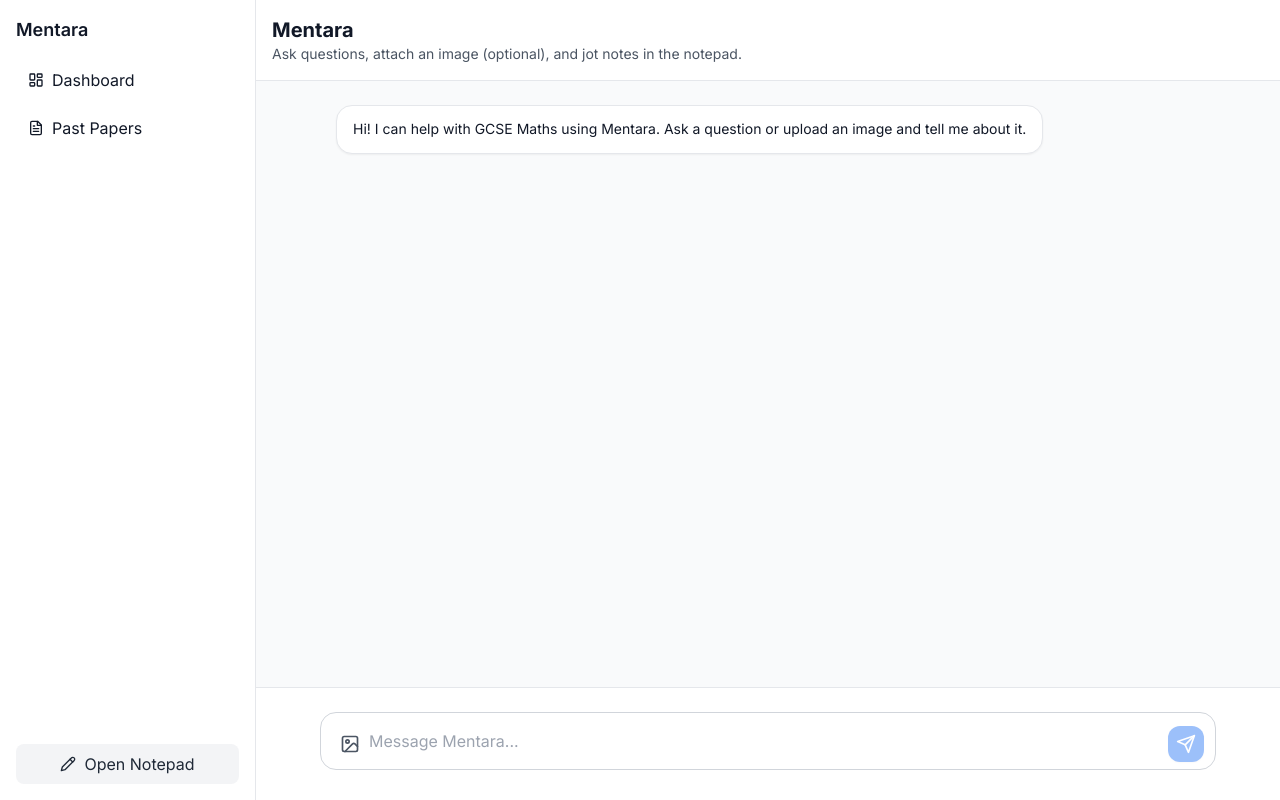
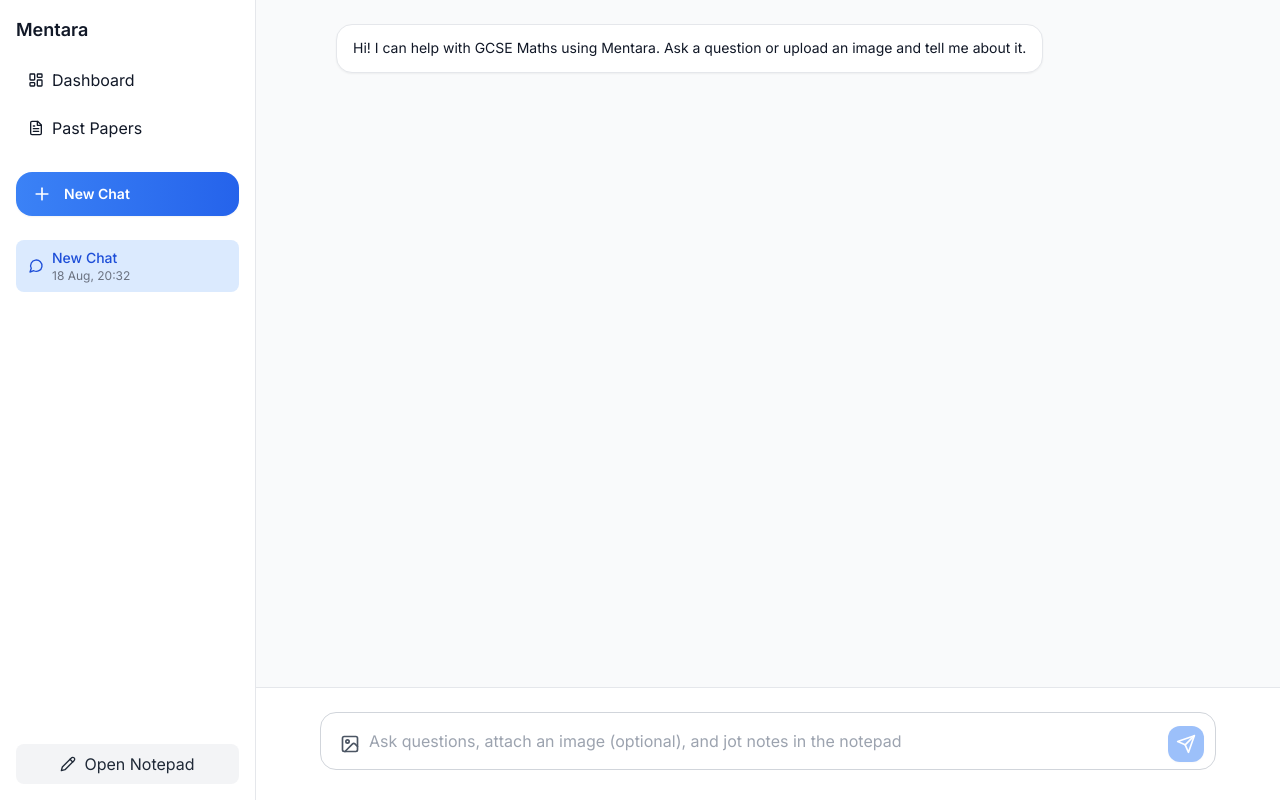
Before and after one commit to jack33wong/tutor, a Next.js app: page / in a window 1280 px wide. Built offline with nearby package versions, Linux system fonts and the light colour scheme.

Commit message:
Update UI layout: move navigation menu above new chat button, align menu positioning across all pages, and fix new chat button design to match Gemini style

```diff
--- a/app/dashboard/page.tsx
+++ b/app/dashboard/page.tsx
@@ -32,7 +32,9 @@
         {/* Sidebar */}
         <aside className="w-64 bg-white border-r border-gray-200 p-4 hidden md:flex md:flex-col">
           <h2 className="text-lg font-semibold text-gray-900 mb-4">Dashboard</h2>
-          <nav className="space-y-2">
+
+          {/* Navigation */}
+          <nav className="space-y-2 mb-6">
             <button
               onClick={() => router.push('/')}
               className="w-full flex items-center space-x-2 px-3 py-2 rounded-lg hover:bg-gray-100"
@@ -48,7 +50,6 @@
               <FileText className="w-4 h-4" />
               <span>Past Papers</span>
             </button>
-
           </nav>
 
           {/* User Info */}
@@ -67,11 +68,6 @@
 
         {/* Main Content */}
         <main className="flex-1 flex flex-col">
-          <header className="bg-white border-b border-gray-200 p-4">
-            <h1 className="text-xl font-bold text-gray-900">Dashboard</h1>
-            <p className="text-sm text-gray-600">Welcome back! Let's continue your learning journey.</p>
-          </header>
-
           <div className="flex-1 flex">
             <div className="flex-1 overflow-y-auto p-4">
               {/* Progress Overview */}
--- a/app/page.tsx
+++ b/app/page.tsx
@@ -1,23 +1,79 @@
 "use client";
 
-import { useRef, useState } from 'react';
-import { LayoutDashboard, Pencil, Send, Image as ImageIcon, FileText } from 'lucide-react';
+import { useRef, useState, useEffect } from 'react';
+import { LayoutDashboard, Pencil, Send, Image as ImageIcon, FileText, Plus, MessageCircle, Trash2 } from 'lucide-react';
 import DrawingPad from '@/components/DrawingPad';
 import MarkdownMessage from '@/components/MarkdownMessage';
 import { useRouter } from 'next/navigation';
 
 type ChatItem = { role: 'user' | 'assistant'; content: string };
+type ChatSession = {
+	id: string;
+	title: string;
+	messages: ChatItem[];
+	timestamp: Date;
+};
 
 export default function ChatHome() {
 	const router = useRouter();
-	const [messages, setMessages] = useState<ChatItem[]>([
-		        { role: 'assistant', content: 'Hi! I can help with GCSE Maths using Mentara. Ask a question or upload an image and tell me about it.' },
+	const [chatSessions, setChatSessions] = useState<ChatSession[]>([
+		{
+			id: '1',
+			title: 'New Chat',
+			messages: [{ role: 'assistant', content: 'Hi! I can help with GCSE Maths using Mentara. Ask a question or upload an image and tell me about it.' }],
+			timestamp: new Date()
+		}
 	]);
+	const [currentSessionId, setCurrentSessionId] = useState<string>('1');
 	const [input, setInput] = useState('');
 	const [uploadName, setUploadName] = useState<string | null>(null);
 	const [showNotepad, setShowNotepad] = useState(false);
 	const [isSending, setIsSending] = useState(false);
 	const fileRef = useRef<HTMLInputElement | null>(null);
+
+	// Get current session
+	const currentSession = chatSessions.find(session => session.id === currentSessionId);
+	const messages = currentSession?.messages || [];
+
+	// Create new chat session
+	const createNewChat = () => {
+		const newSession: ChatSession = {
+			id: Date.now().toString(),
+			title: 'New Chat',
+			messages: [{ role: 'assistant', content: 'Hi! I can help with GCSE Maths using Mentara. Ask a question or upload an image and tell me about it.' }],
+			timestamp: new Date()
+		};
+		setChatSessions(prev => [newSession, ...prev]);
+		setCurrentSessionId(newSession.id);
+		setInput('');
+		setUploadName(null);
+	};
+
+	// Switch to a different chat session
+	const switchToSession = (sessionId: string) => {
+		setCurrentSessionId(sessionId);
+		setInput('');
+		setUploadName(null);
+	};
+
+	// Delete a chat session
+	const deleteSession = (sessionId: string) => {
+		if (chatSessions.length === 1) return; // Don't delete the last session
+		setChatSessions(prev => prev.filter(session => session.id !== sessionId));
+		if (currentSessionId === sessionId) {
+			const remainingSessions = chatSessions.filter(session => session.id !== sessionId);
+			setCurrentSessionId(remainingSessions[0].id);
+		}
+	};
+
+	// Update session title based on first user message
+	const updateSessionTitle = (sessionId: string, firstUserMessage: string) => {
+		setChatSessions(prev => prev.map(session =>
+			session.id === sessionId
+				? { ...session, title: firstUserMessage.slice(0, 30) + (firstUserMessage.length > 30 ? '...' : '') }
+				: session
+		));
+	};
 
 	const send = async () => {
 		console.log('Send function called');
@@ -31,7 +87,19 @@
 		console.log('Setting isSending to true');
 		const userMsg: ChatItem = { role: 'user', content: text + (uploadName ? `\n(Attached: ${uploadName})` : '') };
 		console.log('User message:', userMsg);
-		setMessages(prev => [...prev, userMsg]);
+
+		// Update messages in current session
+		setChatSessions(prev => prev.map(session =>
+			session.id === currentSessionId
+				? { ...session, messages: [...session.messages, userMsg] }
+				: session
+		));
+
+		// Update session title if this is the first user message
+		if (currentSession && currentSession.messages.length === 1) {
+			updateSessionTitle(currentSessionId, text);
+		}
+
 		setInput('');
 		try {
 			console.log('Making API request to /api/chat');
@@ -45,23 +113,58 @@
 			console.log('API response data:', data);
 			const reply = data?.reply || 'Sorry, I could not respond right now.';
 			console.log('Setting assistant message:', reply);
-			setMessages(prev => [...prev, { role: 'assistant', content: reply }]);
+
+			// Add assistant reply to current session
+			setChatSessions(prev => prev.map(session =>
+				session.id === currentSessionId
+					? { ...session, messages: [...session.messages, { role: 'assistant', content: reply }] }
+					: session
+			));
 		} catch (e) {
 			console.error('Error in send function:', e);
-			setMessages(prev => [...prev, { role: 'assistant', content: 'Network error. Please try again.' }]);
+			setChatSessions(prev => prev.map(session =>
+				session.id === currentSessionId
+					? { ...session, messages: [...session.messages, { role: 'assistant', content: 'Network error. Please try again.' }] }
+					: session
+			));
 		} finally {
 			console.log('Setting isSending to false');
 			setIsSending(false);
 		}
 	};
 
+	// Save chat sessions to localStorage
+	useEffect(() => {
+		localStorage.setItem('chatSessions', JSON.stringify(chatSessions));
+	}, [chatSessions]);
+
+	// Load chat sessions from localStorage on mount
+	useEffect(() => {
+		const saved = localStorage.getItem('chatSessions');
+		if (saved) {
+			try {
+				const parsed = JSON.parse(saved);
+				// Convert timestamp strings back to Date objects
+				const sessionsWithDates = parsed.map((session: any) => ({
+					...session,
+					timestamp: new Date(session.timestamp)
+				}));
+				setChatSessions(sessionsWithDates);
+			} catch (e) {
+				console.error('Error loading chat sessions:', e);
+			}
+		}
+	}, []);
+
 	return (
 		<div className="min-h-screen bg-gray-50">
 			<div className="flex h-screen">
 				{/* Sidebar */}
 				<aside className="w-64 bg-white border-r border-gray-200 p-4 hidden md:flex md:flex-col">
-					                <h2 className="text-lg font-semibold text-gray-900 mb-4">Mentara</h2>
-					<nav className="space-y-2">
+					<h2 className="text-lg font-semibold text-gray-900 mb-4">Mentara</h2>
+
+					{/* Navigation */}
+					<nav className="space-y-2 mb-6">
 						<button
 							onClick={() => router.push('/dashboard')}
 							className="w-full flex items-center space-x-2 px-3 py-2 rounded-lg hover:bg-gray-100"
@@ -78,8 +181,58 @@
 						</button>
 					</nav>
 
+					{/* New Chat Button */}
+					<button
+						onClick={createNewChat}
+						className="w-full flex items-center justify-start space-x-3 px-4 py-3 rounded-2xl bg-gradient-to-r from-blue-500 to-blue-600 hover:from-blue-600 hover:to-blue-700 text-white font-medium shadow-sm hover:shadow-md transition-all duration-200 mb-6"
+					>
+						<Plus className="w-5 h-5 flex-shrink-0" />
+						<span className="text-sm font-semibold">New Chat</span>
+					</button>
+
+					{/* Chat History */}
+					<div className="flex-1 overflow-y-auto">
+						<div className="space-y-1">
+							{chatSessions.map((session) => (
+								<div
+									key={session.id}
+									className={`group relative flex items-center space-x-2 px-3 py-2 rounded-lg cursor-pointer transition-colors ${
+										currentSessionId === session.id
+											? 'bg-primary-100 text-primary-700'
+											: 'hover:bg-gray-100 text-gray-700'
+									}`}
+									onClick={() => switchToSession(session.id)}
+								>
+									<MessageCircle className="w-4 h-4 flex-shrink-0" />
+									<div className="flex-1 min-w-0">
+										<p className="text-sm font-medium truncate">{session.title}</p>
+										<p className="text-xs text-gray-500 truncate">
+											{session.timestamp.toLocaleDateString('en-GB', {
+												day: 'numeric',
+												month: 'short',
+												hour: '2-digit',
+												minute: '2-digit'
+											})}
+										</p>
+									</div>
+									{chatSessions.length > 1 && (
+										<button
+											onClick={(e) => {
+												e.stopPropagation();
+												deleteSession(session.id);
+											}}
+											className="opacity-0 group-hover:opacity-100 p-1 hover:bg-red-100 rounded transition-all"
+										>
+											<Trash2 className="w-3 h-3 text-red-500" />
+										</button>
+									)}
+								</div>
+							))}
+						</div>
+					</div>
+
 					{/* Notepad Section */}
-					<div className="mt-auto space-y-4">
+					<div className="mt-4 space-y-4">
 						<button
 							onClick={() => setShowNotepad(v => !v)}
 							className="w-full flex items-center justify-center space-x-2 px-3 py-2 rounded-lg bg-gray-100 hover:bg-gray-200 text-gray-800"
@@ -97,11 +250,6 @@
 
 				{/* Chat Area */}
 				<main className="flex-1 flex flex-col">
-					<header className="bg-white border-b border-gray-200 p-4">
-						                <h1 className="text-xl font-bold text-gray-900">Mentara</h1>
-						<p className="text-sm text-gray-600">Ask questions, attach an image (optional), and jot notes in the notepad.</p>
-					</header>
-
 					{/* Centered Conversation Area */}
 					<div className="flex-1 overflow-y-auto">
 						<div className="max-w-4xl mx-auto px-4 py-6">
@@ -162,7 +310,7 @@
 										}
 									}}
 									rows={1}
-									placeholder={uploadName ? `Message (attached: ${uploadName})` : 'Message Mentara...'}
+									placeholder="Ask questions, attach an image (optional), and jot notes in the notepad"
 									className="w-full px-12 py-4 border border-gray-300 rounded-2xl focus:ring-2 focus:ring-primary-500 focus:border-primary-500 resize-none bg-white"
 								/>
 
--- a/app/past-papers/page.tsx
+++ b/app/past-papers/page.tsx
@@ -83,7 +83,9 @@
         {/* Sidebar */}
         <aside className="w-64 bg-white border-r border-gray-200 p-4 hidden md:flex md:flex-col">
           <h2 className="text-lg font-semibold text-gray-900 mb-4">Past Papers</h2>
-          <nav className="space-y-2">
+
+          {/* Navigation */}
+          <nav className="space-y-2 mb-6">
             <button
               onClick={() => router.push('/')}
               className="w-full flex items-center space-x-2 px-3 py-2 rounded-lg hover:bg-gray-100"
@@ -116,14 +118,9 @@
 
         {/* Main Content */}
         <main className="flex-1 flex flex-col">
-          <header className="bg-white border-b border-gray-200 p-4">
-            <h1 className="text-xl font-bold text-gray-900">Past Papers</h1>
-                            <p className="text-sm text-gray-600">Practice with authentic GCSE Maths exam papers using Mentara</p>
-          </header>
-
-                    <div className="flex-1 overflow-y-auto p-4">
-        {/* Filters */}
-        <div className="mb-8">
+          <div className="flex-1 overflow-y-auto p-4">
+            {/* Filters */}
+            <div className="mb-8">
           <div className="card">
             <div className="flex items-center space-x-2 mb-4">
               <Filter className="w-5 h-5 text-gray-600" />
```
Also changed, not shown: app/exam/[id]/page.tsx (+0 -37 lines).
